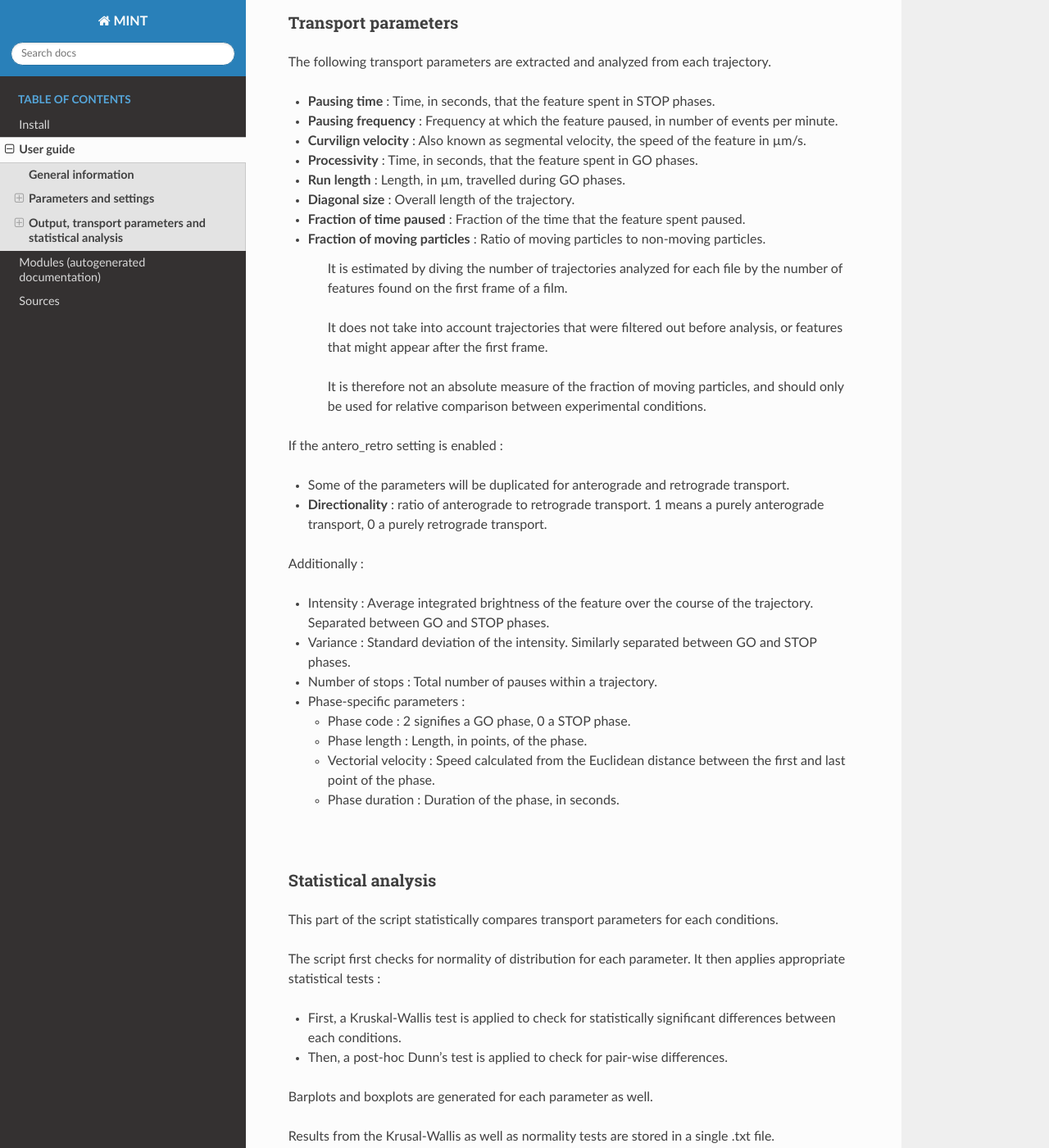
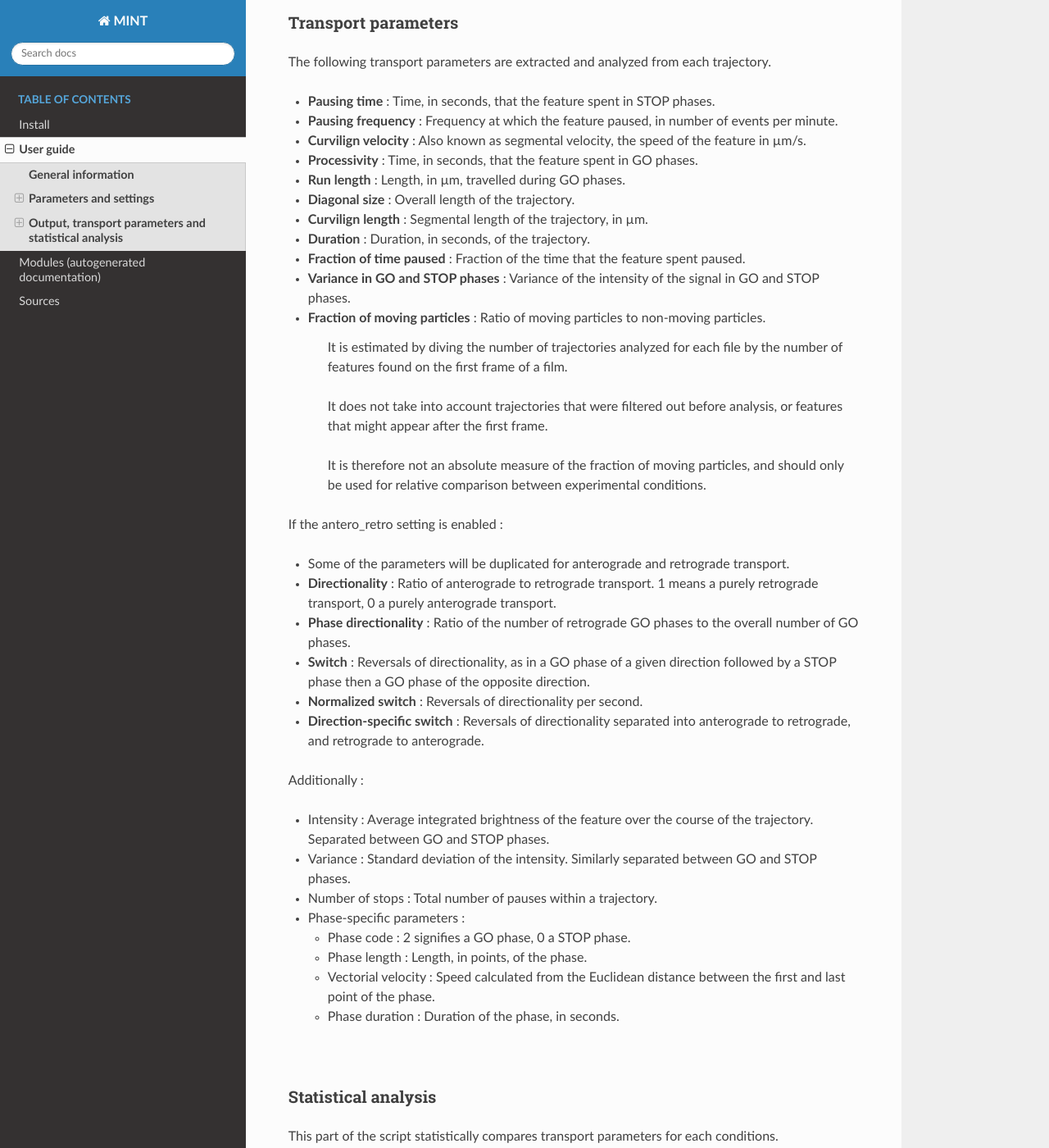
Before and after one commit to biophotlumin/mint, a Sphinx documentation site: the page built from docs/source/user_guide.rst, in a window 1280 px wide and 1400 px high, scrolled down 3338 px. Shown: the whole window at 82% size. Built offline with Sphinx 7.4.7 and the Read the Docs theme 2.0.0, drawn with Linux system fonts in a browser that asks for light colours; some of the changed text lies outside the part shown.

Commit message:
Add files via upload

```diff
--- a/docs/source/user_guide.rst
+++ b/docs/source/user_guide.rst
@@ -158,7 +158,10 @@ The following transport parameters are extracted and analyzed from each trajecto
 * **Processivity** : Time, in seconds, that the feature spent in GO phases.
 * **Run length** : Length, in µm, travelled during GO phases.
 * **Diagonal size** : Overall length of the trajectory.
+* **Curvilign length** : Segmental length of the trajectory, in µm.
+* **Duration** : Duration, in seconds, of the trajectory.
 * **Fraction of time paused** : Fraction of the time that the feature spent paused.
+* **Variance in GO and STOP phases** : Variance of the intensity of the signal in GO and STOP phases.
 *
   **Fraction of moving particles** : Ratio of moving particles to non-moving particles.
 
@@ -172,7 +175,11 @@ If the antero_retro setting is enabled :
 
 
 * Some of the parameters will be duplicated for anterograde and retrograde transport.
-* **Directionality** : ratio of anterograde to retrograde transport. 1 means a purely anterograde transport, 0 a purely retrograde transport.
+* **Directionality** : Ratio of anterograde to retrograde transport. 1 means a purely retrograde transport, 0 a purely anterograde transport.
+* **Phase directionality** : Ratio of the number of retrograde GO phases to the overall number of GO phases.
+* **Switch** : Reversals of directionality, as in a GO phase of a given direction followed by a STOP phase then a GO phase of the opposite direction.
+* **Normalized switch** : Reversals of directionality per second.
+* **Direction-specific switch** : Reversals of directionality separated into anterograde to retrograde, and retrograde to anterograde.
 
 Additionally :
 
```
Also changed, not shown: other parts of docs/source/user_guide.rst (+1 -1 lines), docs/source/index.rst (+9 -11 lines).
